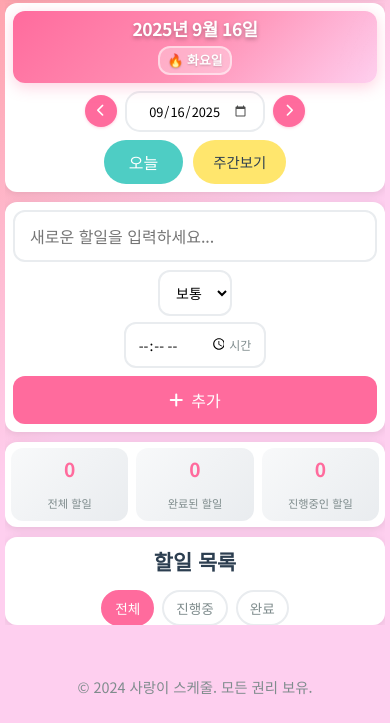
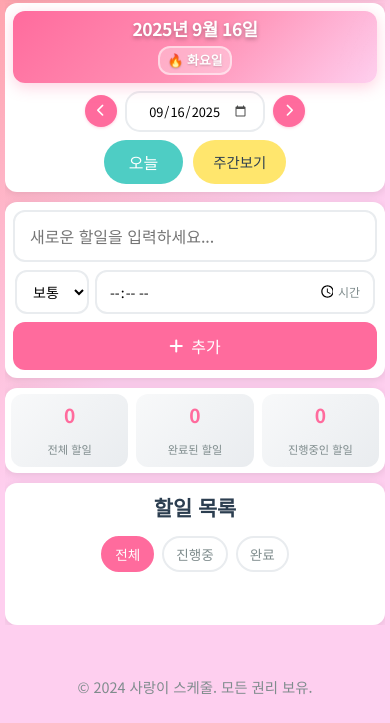
Before and after one commit to parkbuyngchun/sapp, a website: page index.html in a window 390 px wide. Shown: the part 121-844 px from the top of the page. Drawn offline with Linux system fonts and the light colour scheme.

Commit message:
사랑이일정관리:중요도,시간필드조정정

```diff
--- a/style.css
+++ b/style.css
@@ -325,8 +325,9 @@ body {
 
 .input-row {
     display: flex;
-    gap: 10px;
-    align-items: center;
+    gap: 12px;
+    align-items: stretch;
+    padding: 0 5px;
 }
 
 .input-group input[type="text"] {
@@ -356,6 +357,8 @@ body {
     min-width: 80px;
     max-width: 100px;
     flex-shrink: 0;
+    height: 54px;
+    box-sizing: border-box;
 }
 
 .time-input-container {
@@ -363,6 +366,7 @@ body {
     display: flex;
     align-items: center;
     flex: 1;
+    height: 54px;
 }
 
 .time-input {
@@ -374,6 +378,8 @@ body {
     background: var(--white);
     transition: var(--transition);
     width: 100%;
+    height: 54px;
+    box-sizing: border-box;
 }
 
 .time-label {
@@ -1021,8 +1027,10 @@ body {
     }
 
     .input-row {
-        flex-direction: column;
+        flex-direction: row;
         gap: 8px;
+        align-items: stretch;
+        padding: 0 3px;
     }
 
     .input-group input[type="text"] {
@@ -1033,18 +1041,28 @@ body {
     .priority-select {
         padding: 12px 15px;
         font-size: 16px; /* iOS 줌 방지 */
-        min-width: auto;
-        max-width: none;
+        min-width: 80px;
+        max-width: 100px;
+        flex-shrink: 0;
+        height: 48px;
+        box-sizing: border-box;
     }
 
     .time-input {
         padding: 12px 40px 12px 15px;
         font-size: 16px; /* iOS 줌 방지 */
+        height: 48px;
+        box-sizing: border-box;
     }
 
     .time-label {
         font-size: 0.8rem;
         right: 12px;
+    }
+
+    .time-input-container {
+        flex: 1;
+        height: 48px;
     }
 
     .add-btn {
@@ -1256,23 +1274,36 @@ body {
     }
 
     .input-row {
-        flex-direction: column;
+        flex-direction: row;
         gap: 6px;
+        align-items: stretch;
+        padding: 0 2px;
     }
 
     .priority-select {
         padding: 10px 12px;
         font-size: 14px;
+        min-width: 70px;
+        max-width: 85px;
+        height: 44px;
+        box-sizing: border-box;
     }
 
     .time-input {
         padding: 10px 35px 10px 12px;
         font-size: 14px;
+        height: 44px;
+        box-sizing: border-box;
     }
 
     .time-label {
         font-size: 0.75rem;
         right: 10px;
+    }
+
+    .time-input-container {
+        flex: 1;
+        height: 44px;
     }
 
     .stats-section {
```
